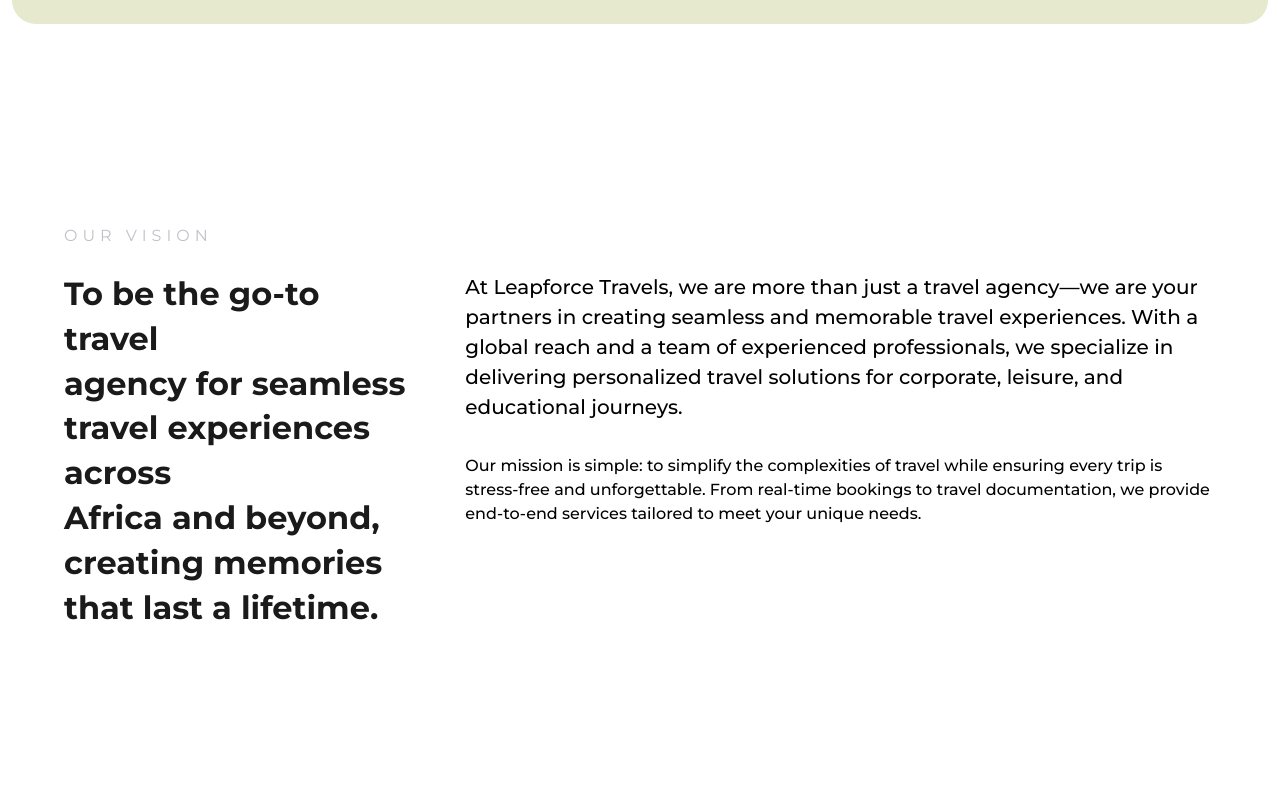
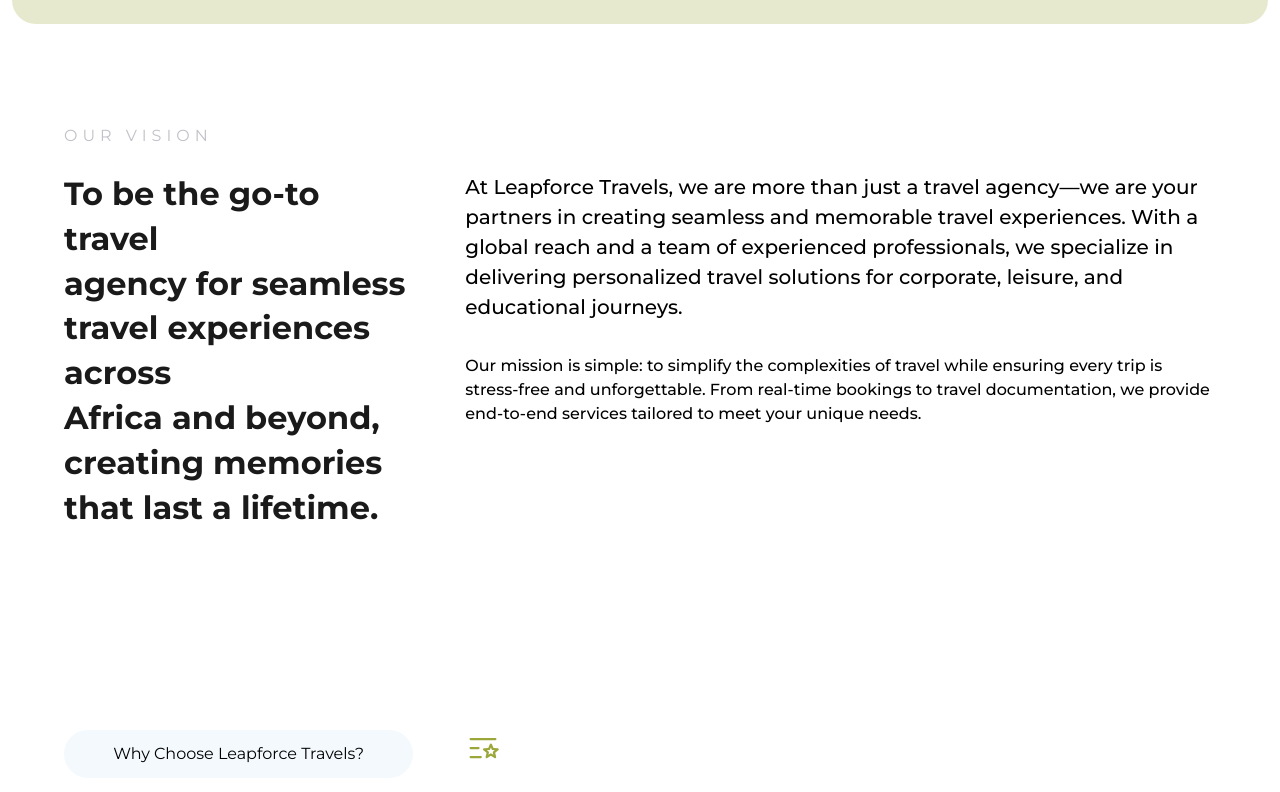
Before and after one commit to mgiwa78/leap-force-app, a React (Vite) app: page /about in a window 1280 px wide. Shown: the part 740-1532 px from the top of the page. Built offline with nearby package versions, Linux system fonts and the light colour scheme; no server answers; some icons are missing.

Commit message:
Chore: update about us page

```diff
--- a/src/pages/support/about-us/index.tsx
+++ b/src/pages/support/about-us/index.tsx
@@ -4,12 +4,62 @@
 import Faq from "@/components/pages/support/contact-us/faq";
 import OurTeam from "@/components/pages/support/contact-us/team";
 import "./index.css";
+import { motion, useInView } from "framer-motion";
+import { useRef, ReactNode } from "react";
+
+const textVariants = {
+  hidden: { opacity: 0, x: -100 },
+  visible: {
+    opacity: 1,
+    x: 0,
+    transition: { duration: 0.8, ease: "easeOut" },
+  },
+};
+
+const imageVariants = {
+  hidden: { opacity: 0, x: 100 },
+  visible: {
+    opacity: 1,
+    x: 0,
+    transition: { duration: 0.8, ease: "easeOut" },
+  },
+};
+
+const AnimatedSection = ({
+  children,
+  animation = imageVariants,
+}: {
+  children: ReactNode;
+  animation?: any;
+}) => {
+  const ref = useRef(null);
+  const isInView = useInView(ref, { once: false });
+
+  return (
+    <motion.div
+      ref={ref}
+      variants={animation}
+      initial="hidden"
+      animate={isInView ? "visible" : "hidden"}
+    >
+      {children}
+    </motion.div>
+  );
+};
 
 const AboutUsPage = () => {
   const navigate = useNavigate();
+  const ref = useRef(null);
+  const isInView = useInView(ref, { once: false });
   return (
     <main>
-      <div className="min-h-[600px] w-full mx-auto bg-[#E6E9CD] rounded-3xl py-4 px-8 relative overflow-hidden">
+      <motion.div
+        ref={ref}
+        initial={{ opacity: 0, y: 50 }}
+        animate={isInView ? { opacity: 1, y: 0 } : {}}
+        transition={{ duration: 0.8, ease: "easeOut" }}
+        className="min-h-[600px] w-full mx-auto bg-[#E6E9CD] rounded-3xl py-4 px-8 relative overflow-hidden"
+      >
         <div className="grid grid-cols-1 lg:grid-cols-2 h-full items-center">
           <div className="space-y-6 text-center lg:text-left">
             <h1 className="capitalize text-[#9CA73A] text-2xl lg:text-5xl lg:leading-[66px] font-bold">
@@ -35,20 +85,26 @@
             />
           </div>
         </div>
-      </div>
+      </motion.div>
 
       <div className="">
-        <div className="my-[200px] max-w-6xl mx-auto">
+        <div className="my-[100px] max-w-6xl mx-auto">
+          <AnimatedSection animation={textVariants}>
             <h1 className="pb-6 text-[#000A2340]/25 tracking-[5px] text-sm lg:text-base">
               OUR VISION
             </h1>
+          </AnimatedSection>
           <div className="grid grid-cols-1 md:grid-cols-3 gap-6 md:gap-[52px]">
+            <AnimatedSection>
               <h1 className="w-full text-[#1A1A1B] font-bold text-2xl lg:text-[32px] lg:leading-[44.8px]">
                 To be the go-to travel <br /> agency for seamless <br /> travel
                 experiences across <br />
-              Africa and beyond, <br /> creating memories that last a lifetime.
+                Africa and beyond, <br /> creating memories that last a
+                lifetime.
               </h1>
+            </AnimatedSection>
             <div className="w-full col-span-1 md:col-span-2 space-y-6 font-medium text-base md:text-[20px] md:leading-[30px] md:space-y-8">
+              <AnimatedSection animation={textVariants}>
                 <p>
                   At Leapforce Travels, we are more than just a travel agency—we
                   are your partners in creating seamless and memorable travel
@@ -56,27 +112,35 @@
                   professionals, we specialize in delivering personalized travel
                   solutions for corporate, leisure, and educational journeys.
                 </p>
-
+              </AnimatedSection>
+              <AnimatedSection>
                 <p className="text-sm md:text-base">
                   Our mission is simple: to simplify the complexities of travel
-                while ensuring every trip is stress-free and unforgettable. From
-                real-time bookings to travel documentation, we provide
+                  while ensuring every trip is stress-free and unforgettable.
+                  From real-time bookings to travel documentation, we provide
                   end-to-end services tailored to meet your unique needs.
                 </p>
+              </AnimatedSection>
             </div>
           </div>
         </div>
 
         <div className="my-[200px] max-w-6xl mx-auto">
+          <AnimatedSection>
             <ChooseLeapforce />
+          </AnimatedSection>
         </div>
 
         <div className="my-[200px] max-w-6xl mx-auto">
+          <AnimatedSection animation={textVariants}>
             <OurTeam />
+          </AnimatedSection>
         </div>
 
         <div className="max-w-6xl mx-auto">
+          <AnimatedSection>
             <Faq />
+          </AnimatedSection>
         </div>
       </div>
     </main>
```
Lines whose indentation alone changed are shown as unchanged.
